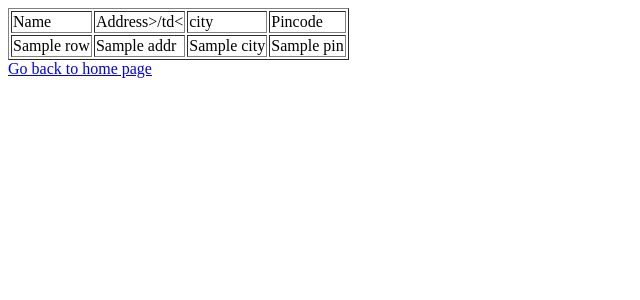
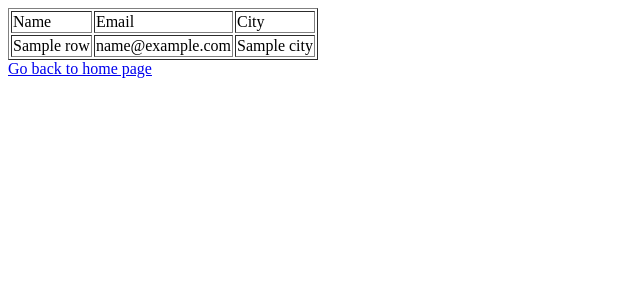
Before and after one commit to jcgonzalezb/user_registration_web_app, a Flask app: template templates/user_list.html in a window 1280 px wide. Shown: the top 300 px of the page, without its empty margins (0-640 px from the left). Run offline with Flask 2, Linux system fonts and the light colour scheme; the template is opened without the code that fills it: most values are stand-ins (such as "Sample title", 1, 10 or a date in 2020); parts of the project's set-up code (start-up, migrations or seed data) failed here and were passed over.

Commit message:
files updated

```diff
--- a/routes/new_user_blueprint.py
+++ b/routes/new_user_blueprint.py
@@ -1,9 +1,6 @@
 # flask packages
 from flask import Blueprint, render_template, request
 import sqlite3 as sql
-
-# project resources
-from config import app
 
 new_user_blueprint = Blueprint('new_user_blueprint', __name__, url_prefix='/new_user')
 
--- a/templates/user_list.html
+++ b/templates/user_list.html
@@ -4,17 +4,15 @@
       <table border = 1>
          <thead>
             <td>Name</td>
-            <td>Address>/td<
-            <td>city</td>
-            <td>Pincode</td>
+            <td>Email</td>
+            <td>City</td>
          </thead>
 
          {% for row in rows %}
             <tr>
                <td>{{row["name"]}}</td>
-               <td>{{row["addr"]}}</td>
-               <td> {{ row["city"]}}</td>
-               <td>{{row['pin']}}</td>
+               <td>{{row["email"]}}</td>
+               <td>{{row["city"]}}</td>
             </tr>
          {% endfor %}
       </table>
```
Also changed, not shown: routes/user_list_blueprint.py (+16 -0 lines).
